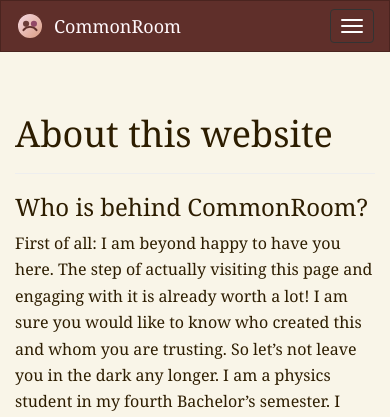
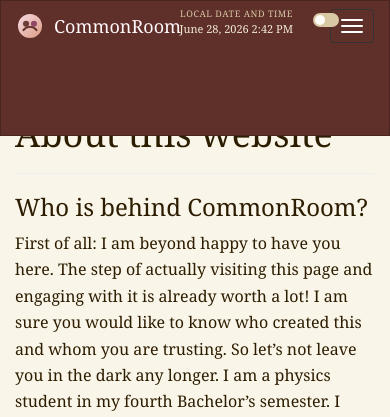
Before and after one commit to lreim/Commonroom-Website, a Flask app: page /about in a window 390 px wide. Shown: the top 417 px of the page. Run offline with Flask 3, Linux system fonts and the light colour scheme; some libraries are stand-ins or nearby versions.

Commit message:
mobile version navbar icon position

```diff
--- a/app/static/style.css
+++ b/app/static/style.css
@@ -1049,31 +1049,48 @@ textarea.form-control {
     display: none;
   }
 
+  .navbar > .container,
+  .navbar-inverse > .container {
+    position: relative;
+    padding-bottom: 60px;
+  }
+
+  .navbar-header {
+    position: relative;
+    min-height: 74px;
+  }
+
   .navbar-collapse {
     max-height: calc(100vh - 74px);
     overflow-y: auto;
+    clear: both;
   }
 
   .navbar-right-controls {
-    position: static;
-    right: auto;
-    top: auto;
-    z-index: auto;
+    position: absolute;
+    top: 8px;
+    right: 50px;
+    z-index: 2100;
     display: grid;
-    grid-template-columns: auto auto;
-    justify-content: end;
+    grid-template-columns: auto auto auto;
+    grid-template-areas:
+      "time profile switch"
+      ". bell .";
+    justify-items: end;
     align-items: start;
-    gap: 10px 12px;
-    margin: 12px 15px 16px;
+    gap: 8px 10px;
+    margin: 0;
     transform: none;
   }
 
   .theme-switch {
-    grid-column: 1 / -1;
+    grid-area: switch;
+    align-self: center;
     justify-self: end;
   }
 
   .notification-menu {
+    grid-area: bell;
     margin-left: 0;
     display: flex;
     flex-direction: column-reverse;
@@ -1082,18 +1099,23 @@ textarea.form-control {
   }
 
   .profile-menu {
+    grid-area: profile;
     align-items: flex-end;
     flex-direction: column;
-    gap: 8px;
+    gap: 6px;
   }
 
   .profile-menu-anonymous {
-    grid-column: 1 / -1;
+    grid-area: time;
     justify-self: end;
   }
 
   .profile-top-time {
+    grid-area: time;
     min-width: 0;
+    max-width: 128px;
+    padding-top: 0;
+    text-align: right;
   }
 
   .notification-menu-dropdown,
@@ -1120,6 +1142,15 @@ textarea.form-control {
 
   .profile-menu-dropdown::before {
     display: none;
+  }
+
+  .profile-top-time-label {
+    font-size: 9px;
+  }
+
+  .profile-top-time-value {
+    font-size: 11px;
+    line-height: 1.25;
   }
 
   .floating-contact-links {
--- a/app/templates/base.html
+++ b/app/templates/base.html
@@ -65,6 +65,7 @@
         <li><a href="{{ url_for('auth.login')}}"> Sign In</a></li>
         {%endif%}
       </ul>
+    </div>
     <div class="navbar-right-controls">
       <label class="theme-switch">
         <input type="checkbox" id="theme-toggle">
@@ -134,7 +135,6 @@
         </div>
       </div>
       {% endif %}
-      </div>
     </div>
   </div>
 </div>
@@ -316,8 +316,11 @@ document.addEventListener("DOMContentLoaded", function () {
       return;
     }
 
-    if (!profileMenu.classList.contains("is-open")) {
     event.preventDefault();
+
+    if (profileMenu.classList.contains("is-open")) {
+      profileMenu.classList.remove("is-open");
+    } else {
       profileMenu.classList.add("is-open");
     }
   });
```
Lines whose indentation alone changed are shown as unchanged.
